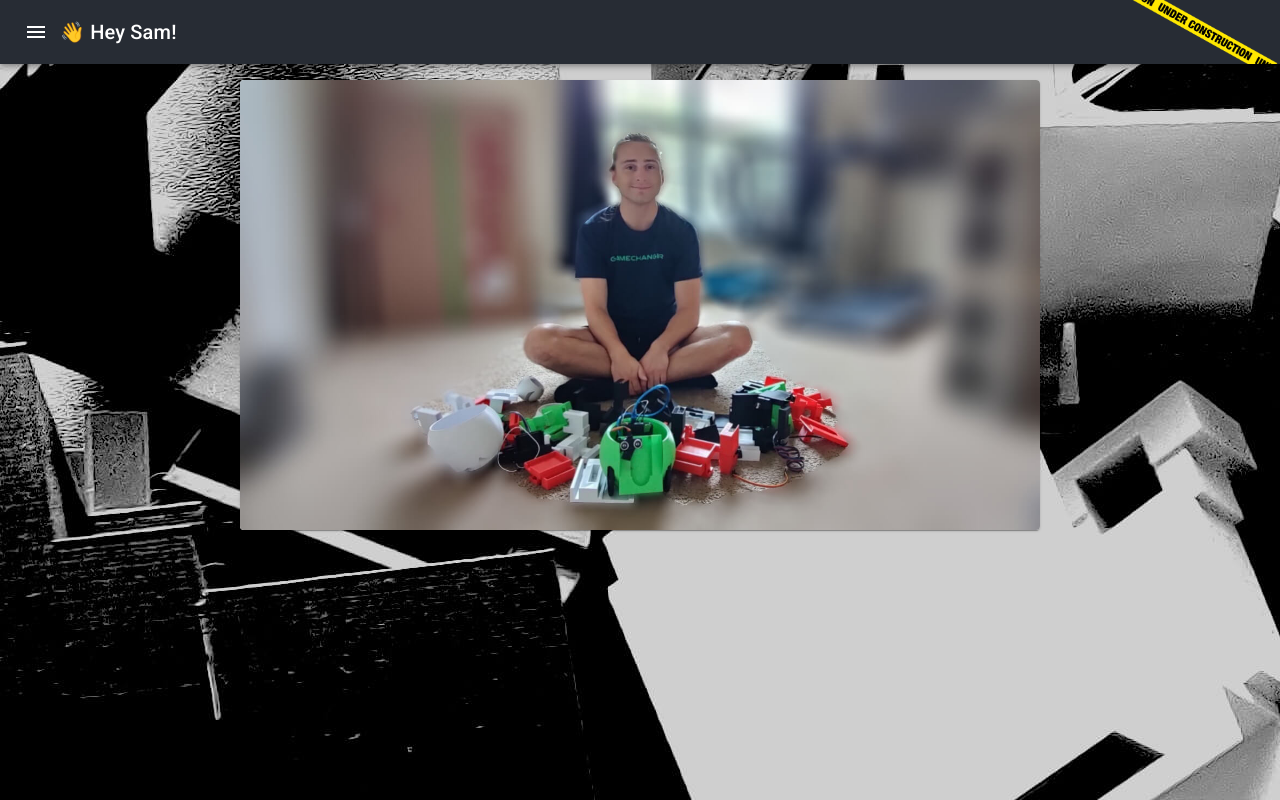
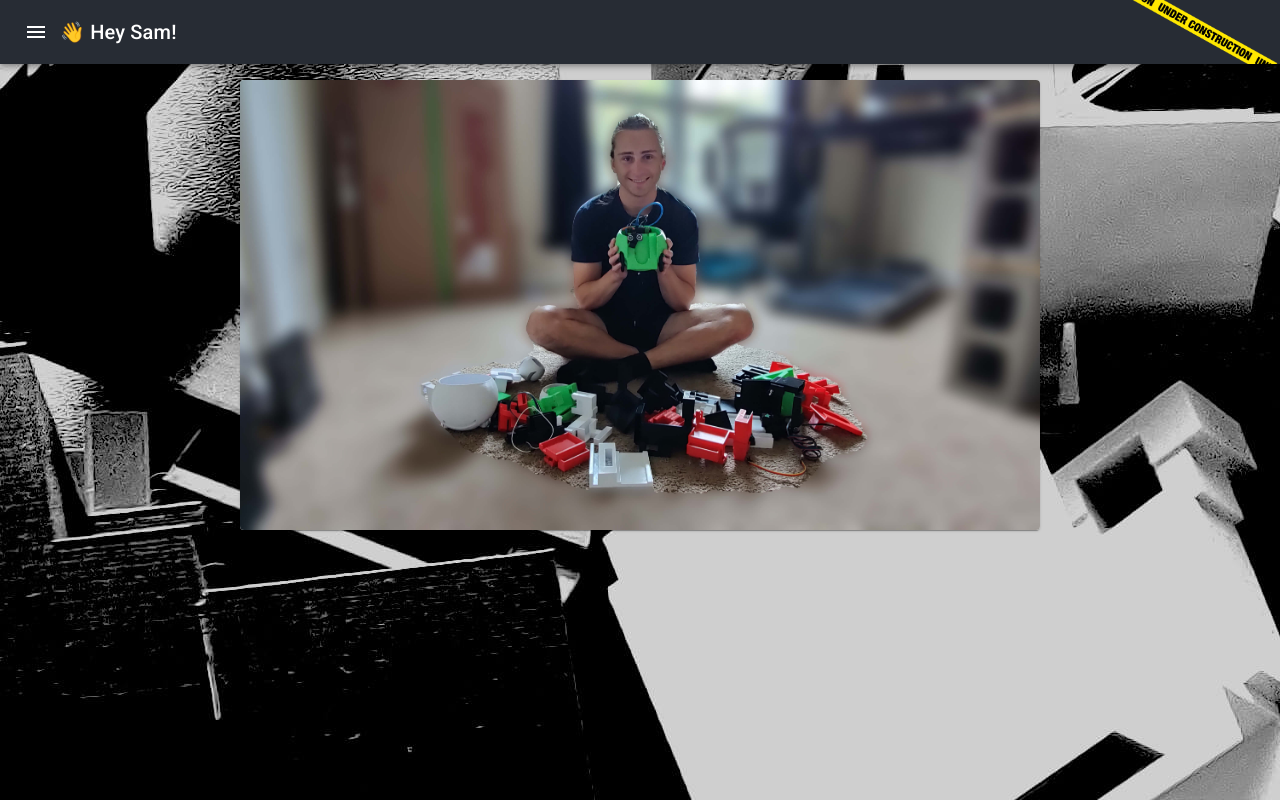
Before and after one commit to stevepopovich/heysam-dot-com, a React (Create React App) app: page / in a window 1280 px wide. Built offline with nearby package versions, Linux system fonts and the light colour scheme.

Commit message:
better photo of me on front page

```diff
--- a/src/MainFeatureCard.tsx
+++ b/src/MainFeatureCard.tsx
@@ -24,7 +24,7 @@ export function MainFeatureCard(): JSX.Element {
         <Card className={classes.card}>
             <CardMedia
                 className={classes.media}
-                image="/me-with-sam-chassis.jpg"
+                image="/it-me-holding-sam.jpg"
                 title="Developer with all iterations of Sam"
             />
         </Card>
```
Also changed, not shown: public/it-me-holding-sam.jpg (added), public/me-with-sam-chassis.jpg (deleted).
